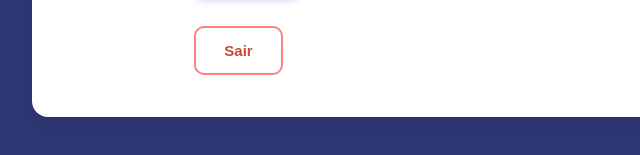
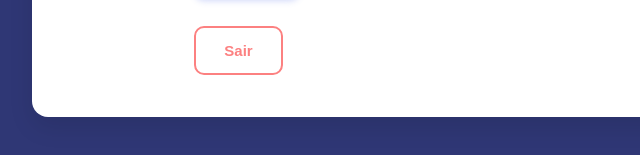
Before and after one commit to Andrelimamorais/SistemaBiblioteca, a plain HTML site: page frontend/index.html in a window 1280 px wide. Shown: the part 505-660 px from the top of the page, 0-640 px from the left. Drawn offline with Linux system fonts and the light colour scheme.

Commit message:
atualizacao do botao out

```diff
--- a/frontend/style.css
+++ b/frontend/style.css
@@ -216,6 +216,7 @@ input::placeholder {
 .out-btn {
   background: transparent;
   border-color: #fc8181;
+  color: #fc8181;
 }
 
 .out-btn:hover {
```
